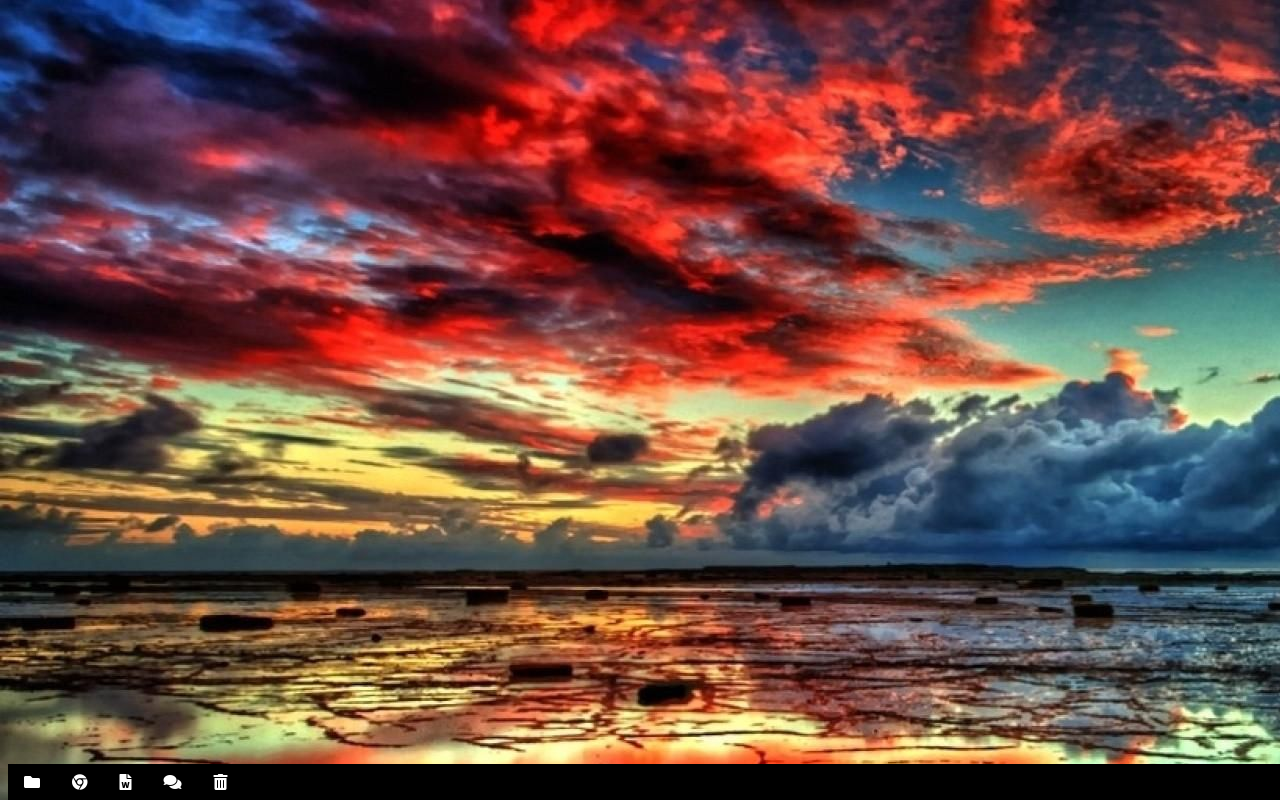
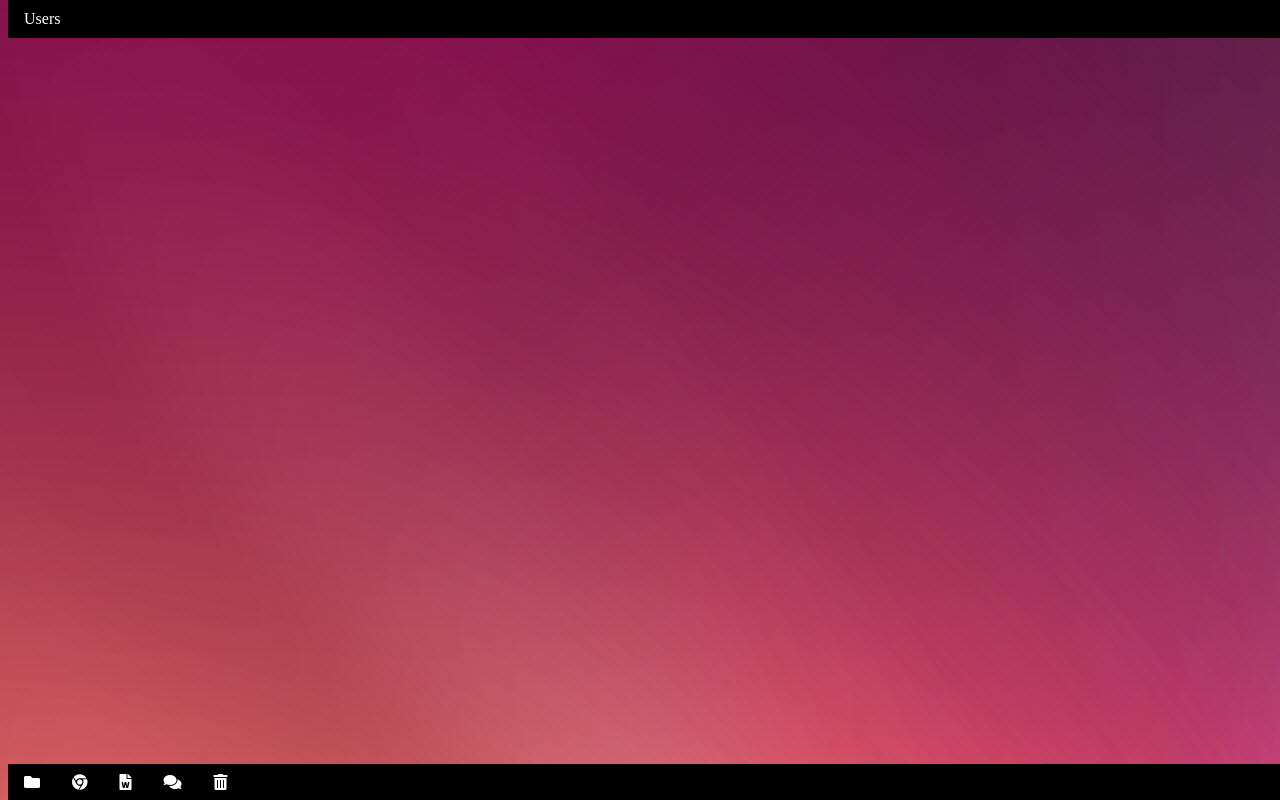
Before and after one commit to hlehv/pointandclick, a React (Create React App) app in the folder client/: page / in a window 1280 px wide. Built offline with nearby package versions, Linux system fonts and the light colour scheme.

Commit message:
Working top bar

```diff
--- a/client/src/GuiElements/Dock/Dock.css
+++ b/client/src/GuiElements/Dock/Dock.css
@@ -6,28 +6,27 @@
   width: 100%;
   z-index: 500;
 }
-
-ul {
+.apps {
   list-style-type: none;
   margin: 0;
   padding: 0;
   overflow: hidden;
   background-color: #000;
 }
-li {
+.app {
   float: left;
 }
 .active {
   border-bottom: 2.5px solid white;
 }
-li i {
+.app i {
   display: block;
   color: white;
   text-align: center;
   padding: 10px 16px 10px 16px;
   text-decoration: none;
 }
-li i:hover {
+.app i:hover {
   background-color: #333;
   cursor: pointer;
 }
--- a/client/src/GuiElements/Dock/Dock.js
+++ b/client/src/GuiElements/Dock/Dock.js
@@ -9,24 +9,26 @@ class Dock extends React.Component {
   render() {
     return (
       <div className="dock">
-        <ul>
-          <li><i onClick={(e) => this.openApplication(e, <FileExplorer close={ this.closeApplication } />) } className="fas fa-folder"></i></li>
-          <li><i onClick={(e) => this.openApplication(e, <WebBrowser close={ this.closeApplication } />) } className="fab fa-chrome"></i></li>
-          <li><i onClick={() => this.openApplication()} className="fas fa-file-word"></i></li>
-          <li><i onClick={() => this.openApplication()} className="fas fa-comments"></i></li>
-          <li><i onClick={() => this.openApplication()} className="fas fa-trash-alt"></i></li>
+        <ul className="apps">
+          <li className="app"><i onClick={(e) => this.openApplication(e, <FileExplorer close={ this.closeApplication } />) } className="fas fa-folder"></i></li>
+          <li className="app"><i onClick={(e) => this.openApplication(e, <WebBrowser close={ this.closeApplication } />) } className="fab fa-chrome"></i></li>
+          <li className="app"><i onClick={() => this.openApplication()} className="fas fa-file-word"></i></li>
+          <li className="app"><i onClick={() => this.openApplication()} className="fas fa-comments"></i></li>
+          <li className="app"><i onClick={() => this.openApplication()} className="fas fa-trash-alt"></i></li>
         </ul>
       </div>
     );
   }
   openApplication = (component, app) => {
-    component.target.className += " active";
+    component.target.className.includes("active") ?
+      component.target.className += "" : component.target.className += " active";
     this.setState({ currentlyOpen: component.target });
     this.props.openApplication(app);
   }
   closeApplication = () => {
     this.state.currentlyOpen.className = this.state.currentlyOpen.className.replace("active", "");
     this.props.closeApplication();
+    this.setState({ currentlyOpen: false });
   }
 }
 
--- /dev/null
+++ b/client/src/GuiElements/TopBar/Menus/UsersMenu/UsersMenu.css
@@ -0,0 +1,11 @@
+.users-menu {
+    background-color: black;
+    float: left;
+    width: 30%;
+}
+.users-menu ul {
+    list-style-type: none;
+}
+.users-menu ul li {
+    color: white;
+}
--- /dev/null
+++ b/client/src/GuiElements/TopBar/Menus/UsersMenu/UsersMenu.js
@@ -0,0 +1,17 @@
+import React from "react";
+import "./UsersMenu.css";
+
+class UsersMenu extends React.Component {
+    render() {
+        return (
+            <div className="users-menu">
+                <ul>
+                    <li>User 1</li>
+                    <li>User 2</li>
+                    <li>User 3</li>
+                </ul>
+            </div>
+        );
+    }
+};
+export default UsersMenu;
--- /dev/null
+++ b/client/src/GuiElements/TopBar/Menus/index.js
@@ -0,0 +1 @@
+export {default as UsersMenu} from "./UsersMenu/UsersMenu";
--- /dev/null
+++ b/client/src/GuiElements/TopBar/TopBar.css
@@ -0,0 +1,33 @@
+.top-bar {
+    overflow: hidden;
+    position: fixed;
+    top: 0;
+    width: 100%;
+    z-index: 500;
+}
+.top-bar .tabs {
+    list-style-type: none;
+    margin: 0;
+    padding: 0;
+    overflow: hidden;
+    background-color: #000;
+}
+.top-bar .tab {
+    float: left;
+    display: block;
+    color: white;
+    text-align: center;
+    padding: 10px 16px 10px 16px;
+    text-decoration: none;
+}
+.top-bar .active {
+    border-bottom: 2.5px solid white;
+}
+.top-bar li:hover {
+    background-color: #333;
+    cursor: pointer;
+}
+.open-menu {
+    background-color: transparent;
+    width: inherit;
+}
--- /dev/null
+++ b/client/src/GuiElements/TopBar/TopBar.js
@@ -0,0 +1,36 @@
+import React from "react";
+import "./TopBar.css";
+import { UsersMenu } from "./Menus";
+
+class TopBar extends React.Component {
+    state = {
+        tabs: {
+            "Users": <UsersMenu />
+        },
+        openMenu: null
+    };
+    render() {
+        return (
+            <div className="top-bar">
+                <ul className="tabs">
+                    { Object.keys(this.state.tabs).map( (tab, index) => (
+                        <li className="tab" key={index} onClick={ () => this.openMenu(tab) }>
+                            { tab }
+                        </li>
+                    )) }
+                </ul>
+                <div className="open-menu" onMouseLeave={() => this.setState({ openMenu: null })}>
+                    { this.state.openMenu }
+                </div>
+            </div>
+        );
+    }
+    openMenu = tab => {
+        if(this.state.openMenu != null)
+            this.setState({ openMenu: null });
+        else
+            this.setState({ openMenu: this.state.tabs[tab] });
+    }
+}
+
+export default TopBar;
--- a/client/src/GuiElements/Window/Window.css
+++ b/client/src/GuiElements/Window/Window.css
@@ -18,7 +18,7 @@
 	text-align: center;
 }
 
-.top-bar {
+.top {
 	width: 100%;
 	height: 40px;
 	background: gray;
--- a/client/src/GuiElements/Window/Window.js
+++ b/client/src/GuiElements/Window/Window.js
@@ -9,7 +9,7 @@ class Window extends React.Component {
     if(this.state.open) {
       return (
         <div className="window-container">
-          <div className="top-bar">
+          <div className="top">
             {this.props.title}
             <button className="button" onClick={() => this.close()}>X</button>
             <button className="button" onClick={() => this.maximize()}>+</button>
--- a/client/src/GuiElements/index.js
+++ b/client/src/GuiElements/index.js
@@ -1,3 +1,4 @@
 export {default as Sidebar} from './Sidebar/Sidebar';
 export {default as Dock} from "./Dock/Dock";
 export {default as Window} from "./Window/Window";
+export {default as TopBar} from "./TopBar/TopBar";
--- a/client/src/Screens/Desktop/Desktop.js
+++ b/client/src/Screens/Desktop/Desktop.js
@@ -1,7 +1,7 @@
 import React from "react";
 import "./Desktop.css";
-import Image from "../../images/testbg.jpg";
-import { Sidebar, Dock } from "../../GuiElements";
+import Image from "../../images/background2.jpg";
+import { Sidebar, Dock, TopBar } from "../../GuiElements";
 
 const styles = {
     background: {
@@ -17,6 +17,7 @@ class Desktop extends React.Component {
             <div className="desktop">
                 <div className="background" style={styles.background}></div>
                 {/* <Sidebar /> */}
+                <TopBar />
                 <Dock openApplication={this.startApplication} closeApplication={this.closeApplication}/>
                 { this.state.openApp }
             </div>
--- a/client/src/index.js
+++ b/client/src/index.js
@@ -3,7 +3,18 @@ import ReactDOM from 'react-dom';
 import App from './App';
 import * as serviceWorker from './serviceWorker';
 
-ReactDOM.render(<App />, document.getElementById('root'));
+const styles = {
+    body: {
+        margin: 0,
+        padding: 0
+    },
+    html: {
+        margin: 0,
+        padding: 0
+    }
+};
+
+ReactDOM.render(<App style={styles}/>, document.getElementById('root'));
 
 // If you want your app to work offline and load faster, you can change
 // unregister() to register() below. Note this comes with some pitfalls.
```
Also changed, not shown: client/src/images/background2.jpg (added).
